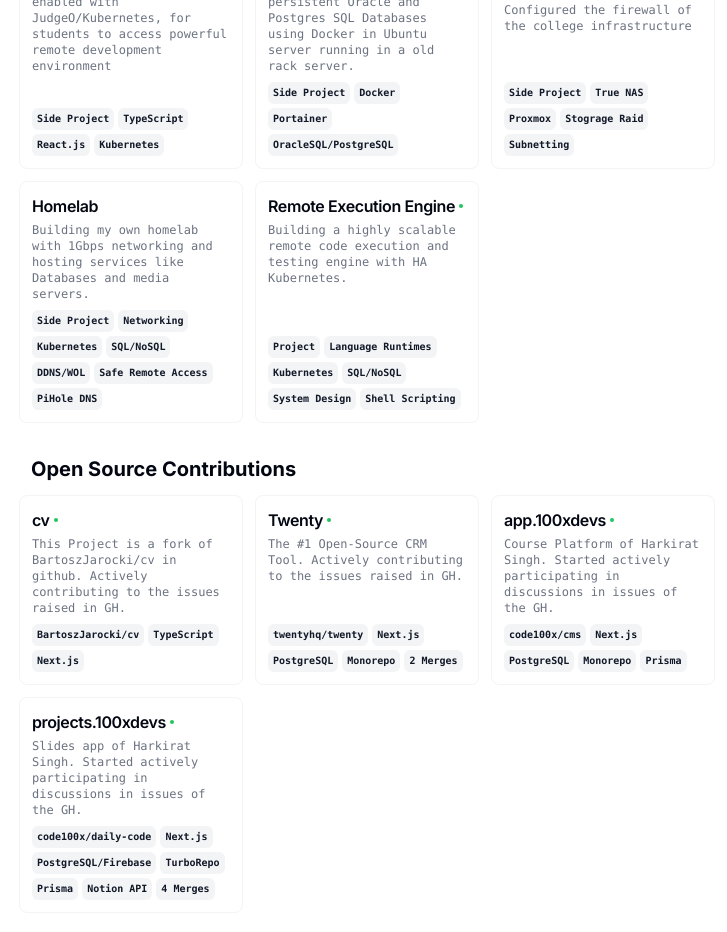
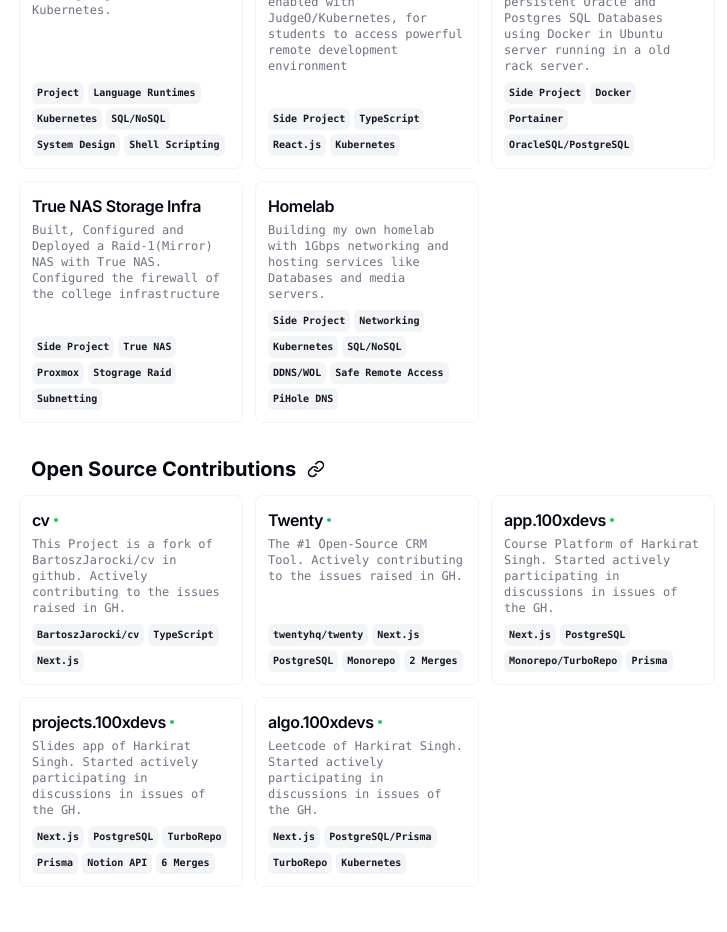
Before and after one commit to SujithThirumalaisamy/cv.me, a Next.js app: page / in a window 1280 px wide. Shown: the part 1300-2232 px from the top of the page, without its empty margins (273-1000 px from the left). Built offline with nearby package versions, Linux system fonts and the light colour scheme.

Commit message:
Updated OS

```diff
--- a/src/app/page.tsx
+++ b/src/app/page.tsx
@@ -4,7 +4,7 @@
 import { CommandMenu } from "@/components/command-menu";
 import { Metadata } from "next";
 import { Section } from "@/components/ui/section";
-import { GlobeIcon, MailIcon, PhoneIcon } from "lucide-react";
+import { GlobeIcon, Link, MailIcon, PhoneIcon } from "lucide-react";
 import { Button } from "@/components/ui/button";
 import { RESUME_DATA } from "@/data/resume-data";
 import { ProjectCard } from "@/components/project-card";
@@ -200,16 +200,19 @@
           </div>
         </Section>
         <Section className="print-force-new-page scroll-mb-16 print:pt-6">
-          <h2 className="text-xl font-bold">Open Source Contributions</h2>
+          <a href="https://tangible-sled-e9d.notion.site/Open-Source-Contributions-45fc829ac5354e48b4e691277b61b59d" className="flex items-center gap-2">
+            <h2 className="text-xl font-bold">Open Source Contributions</h2>
+            <Link className="scale-75" />
+          </a>
           <div className="-mx-3 grid grid-cols-1 gap-3 print:grid-cols-3 print:gap-2 md:grid-cols-2 lg:grid-cols-3">
             {RESUME_DATA.opensource.map((opensource) => {
               return (
                 <ProjectCard
-                  key={opensource.title}
-                  title={opensource.title}
-                  description={opensource.description}
-                  tags={opensource.techStack}
-                  link={"link" in opensource ? opensource.link.href : undefined}
+                  key={opensource?.title}
+                  title={opensource?.title || ""}
+                  description={opensource?.description || ""}
+                  tags={opensource?.techStack || []}
+                  link={opensource?.link?.href || ""}
                 />
               );
             })}
--- a/src/data/resume-data.tsx
+++ b/src/data/resume-data.tsx
@@ -6,7 +6,7 @@
   location: "Bangalore, Karnataka",
   locationLink: "https://maps.app.goo.gl/PPC3daTjnj5PVdbd8",
   about:
-    "Jr. Full Stack Engineer focused on learning by experimenting and building products.",
+    "Jr. Full Stack and DevOps Engineer focused on learning by experimenting and building products.",
   summary:
     "Results-driven Freelance/Intern Developer specializing in designing and developing Scalable and Robust Software/Web Applications. Proven expertise in Gitlab/Github version control, auto deployment with webhooks, and hosting. Adept troubleshooter with excellent tech support skills, offering a strong blend of technical proficiency and effective communication.",
   avatarUrl: "https://avatars.githubusercontent.com/u/108384868?v=4",
@@ -82,10 +82,28 @@
     "DSA",
     "Networking",
     "Infrastructure",
+    "DevOps",
     "Cloud → AWS/Linode",
     "Touch Typing → 100wpm",
   ],
   projects: [
+    {
+      title: "Remote Execution Engine",
+      techStack: [
+        "Project",
+        "Language Runtimes",
+        "Kubernetes",
+        "SQL/NoSQL",
+        "System Design",
+        "Shell Scripting",
+      ],
+      description:
+        "Building a highly scalable remote code execution and testing engine with HA Kubernetes.",
+      link: {
+        label: "Repository",
+        href: "https://github.com/SujithThirumalaisamy/remote-execution-engine",
+      },
+    },
     {
       title: "Collaborative Web based IDE / Compiler",
       techStack: ["Side Project", "TypeScript", "React.js", "Kubernetes"],
@@ -133,23 +151,6 @@
       description:
         "Building my own homelab with 1Gbps networking and hosting services like Databases and media servers.",
     },
-    {
-      title: "Remote Execution Engine",
-      techStack: [
-        "Project",
-        "Language Runtimes",
-        "Kubernetes",
-        "SQL/NoSQL",
-        "System Design",
-        "Shell Scripting",
-      ],
-      description:
-        "Building a highly scalable remote code execution and testing engine with HA Kubernetes.",
-      link: {
-        label: "Repository",
-        href: "https://github.com/SujithThirumalaisamy/remote-execution-engine",
-      },
-    },
   ],
   opensource: [
     {
@@ -181,10 +182,9 @@
     {
       title: "app.100xdevs",
       techStack: [
-        "code100x/cms",
         "Next.js",
         "PostgreSQL",
-        "Monorepo",
+        "Monorepo/TurboRepo",
         "Prisma",
       ],
       description:
@@ -197,13 +197,12 @@
     {
       title: "projects.100xdevs",
       techStack: [
-        "code100x/daily-code",
         "Next.js",
-        "PostgreSQL/Firebase",
+        "PostgreSQL",
         "TurboRepo",
         "Prisma",
         "Notion API",
-        "4 Merges",
+        "6 Merges",
       ],
       description:
         "Slides app of Harkirat Singh. Started actively participating in discussions in issues of the GH.",
@@ -211,6 +210,21 @@
         label: "projects.100xdevs.com",
         href: "https://projects.100xdevs.com",
       },
+    }, {
+      title: "algo.100xdevs",
+      techStack: [
+        "Next.js",
+        "PostgreSQL/Prisma",
+        "TurboRepo",
+        "Kubernetes",
+      ],
+      description:
+        "Leetcode of Harkirat Singh. Started actively participating in discussions in issues of the GH.",
+      link: {
+        label: "algo.100xdevs.com",
+        href: "https://algo.100xdevs.com",
+      },
     },
+    ,
   ],
 } as const;
```
